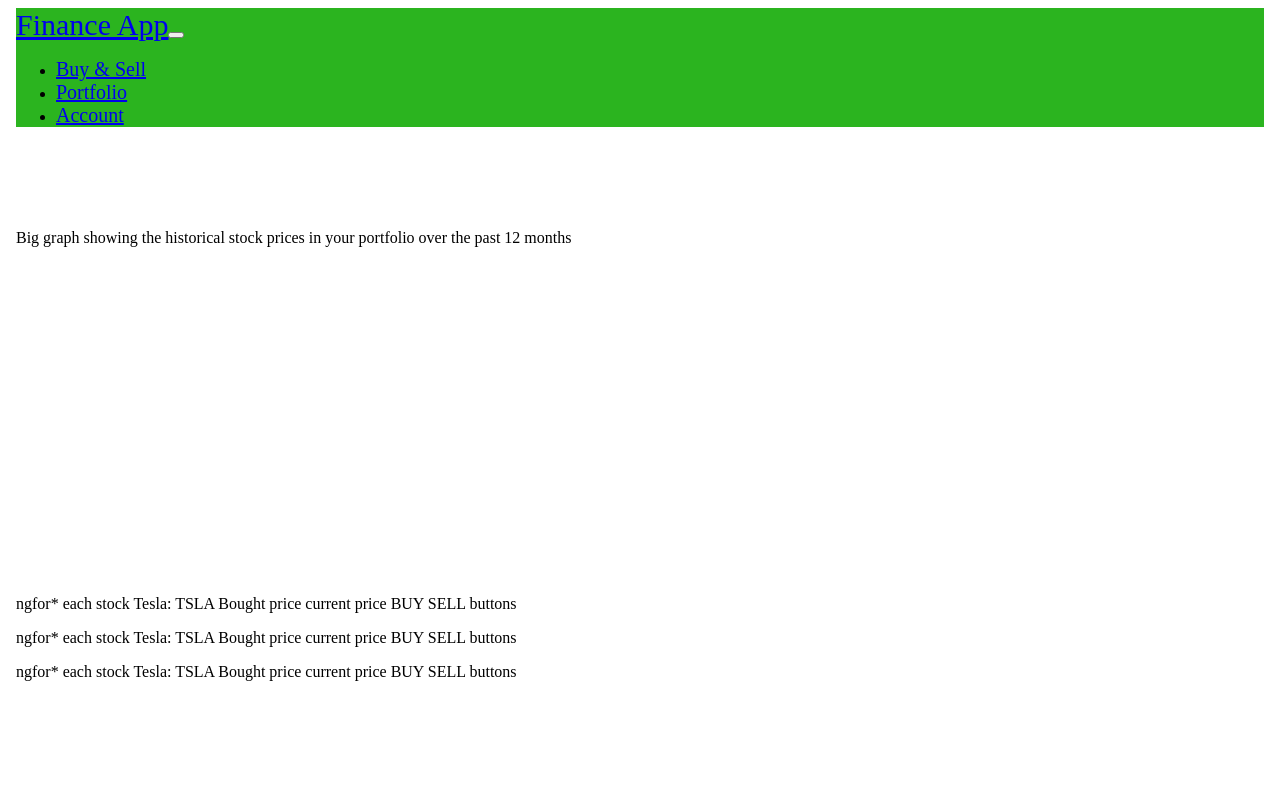
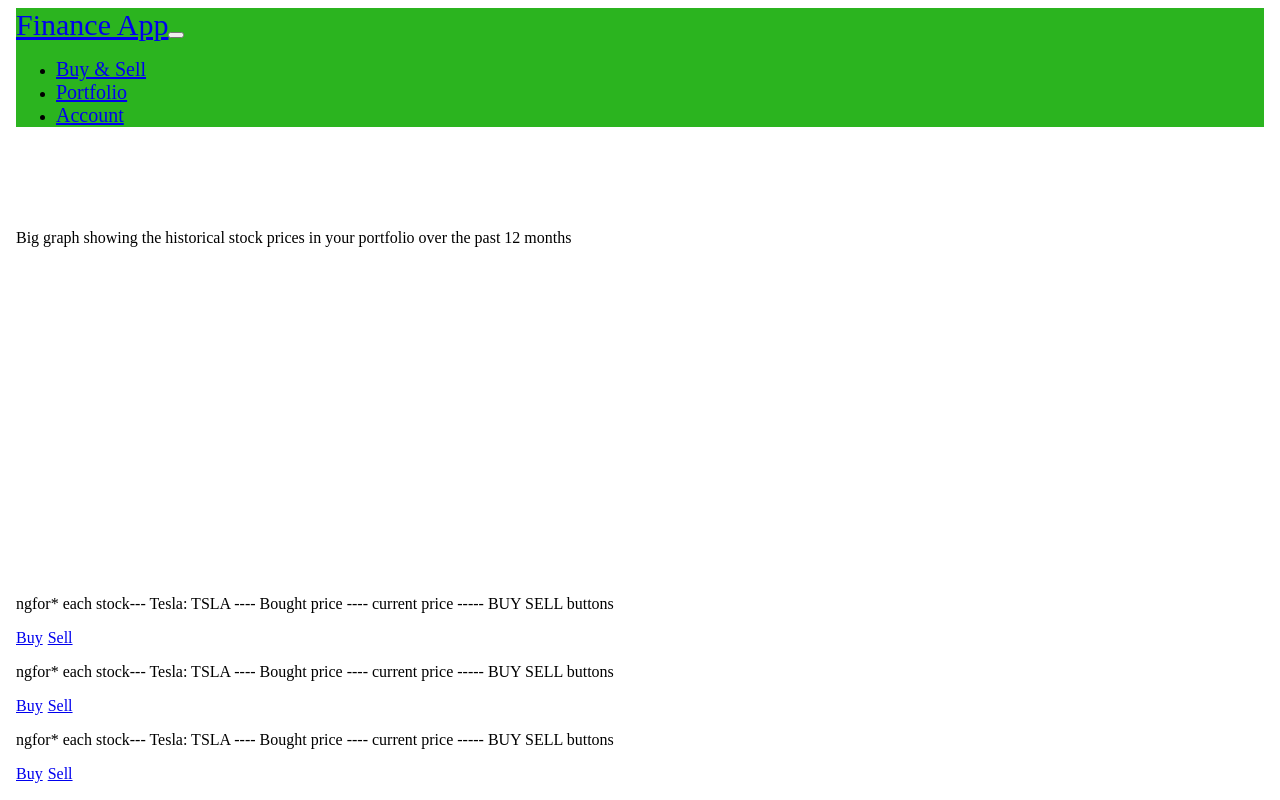
Before and after one commit to e-remington-lee/finance-tracker, an Angular app in the folder angular/: page /portfolio in a window 1280 px wide. Built offline with nearby package versions, Linux system fonts and the light colour scheme.

Commit message:
portfolio

```diff
--- a/angular/src/app/home/home.component.html
+++ b/angular/src/app/home/home.component.html
@@ -1,5 +1,5 @@
 <header id='showcase'>
-  <div class='container'>
+  <div class='card'>
       <h1>Fantasy Stock Trading App</h1>
       <p>Create an account to test your trading skills on the live market</p>
       <p class="lead">
--- a/angular/src/app/portfolio/portfolio.component.html
+++ b/angular/src/app/portfolio/portfolio.component.html
@@ -10,22 +10,28 @@
     <div class='card' id='card'>
       <div class='card-body'>
           <p>
-            ngfor* each stock Tesla: TSLA  Bought price  current price   BUY SELL buttons
+            ngfor* each stock--- Tesla: TSLA ---- Bought price ---- current price -----  BUY SELL buttons
           </p>
+          <a routerLink='/buySell' class="btn btn-lg btn-secondary">Buy</a>
+          <a routerLink='/buySell' class="btn btn-lg btn-secondary">Sell</a>
       </div>
     </div>
     <div class='card' id='card'>
         <div class='card-body'>
             <p>
-              ngfor* each stock Tesla: TSLA  Bought price  current price   BUY SELL buttons
+            ngfor* each stock--- Tesla: TSLA ---- Bought price ---- current price -----  BUY SELL buttons
             </p>
+            <a routerLink='/buySell' class="btn btn-lg btn-secondary">Buy</a>
+            <a routerLink='/buySell' class="btn btn-lg btn-secondary">Sell</a>
         </div>
       </div>
     <div class='card' id='card'>
         <div class='card-body'>
             <p>
-              ngfor* each stock Tesla: TSLA  Bought price  current price   BUY SELL buttons
+            ngfor* each stock--- Tesla: TSLA ---- Bought price ---- current price -----  BUY SELL buttons
             </p>
+            <a routerLink='/buySell' class="btn btn-lg btn-secondary">Buy</a>
+            <a routerLink='/buySell' class="btn btn-lg btn-secondary">Sell</a>
         </div>
       </div>
   </div>
--- a/angular/src/app/portfolio/portfolio.component.scss
+++ b/angular/src/app/portfolio/portfolio.component.scss
@@ -6,3 +6,9 @@
     margin: 10px 0 0 0;
     height: 350px;
 }
+
+
+body div a {
+    margin: 0 5px 0 0;
+    justify-content: right;
+}
```
Also changed, not shown: angular/src/app/home/home.component.scss (+0 -8 lines), 2 other files (tests, documents, lock files or other folders).
